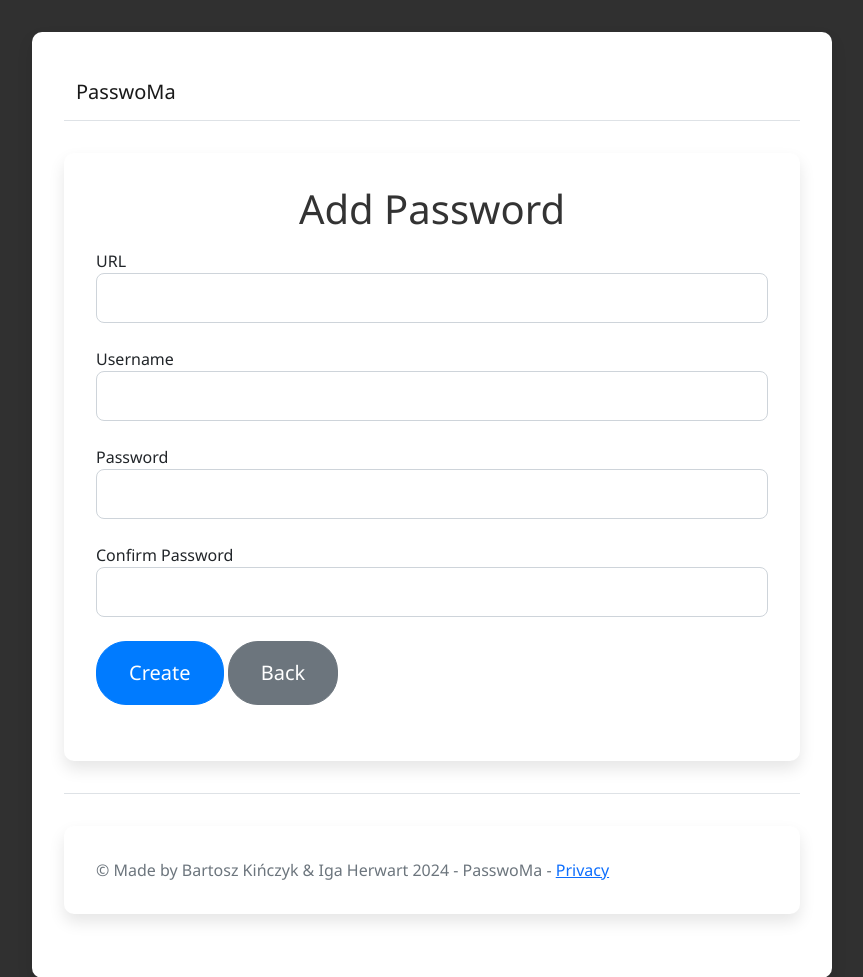
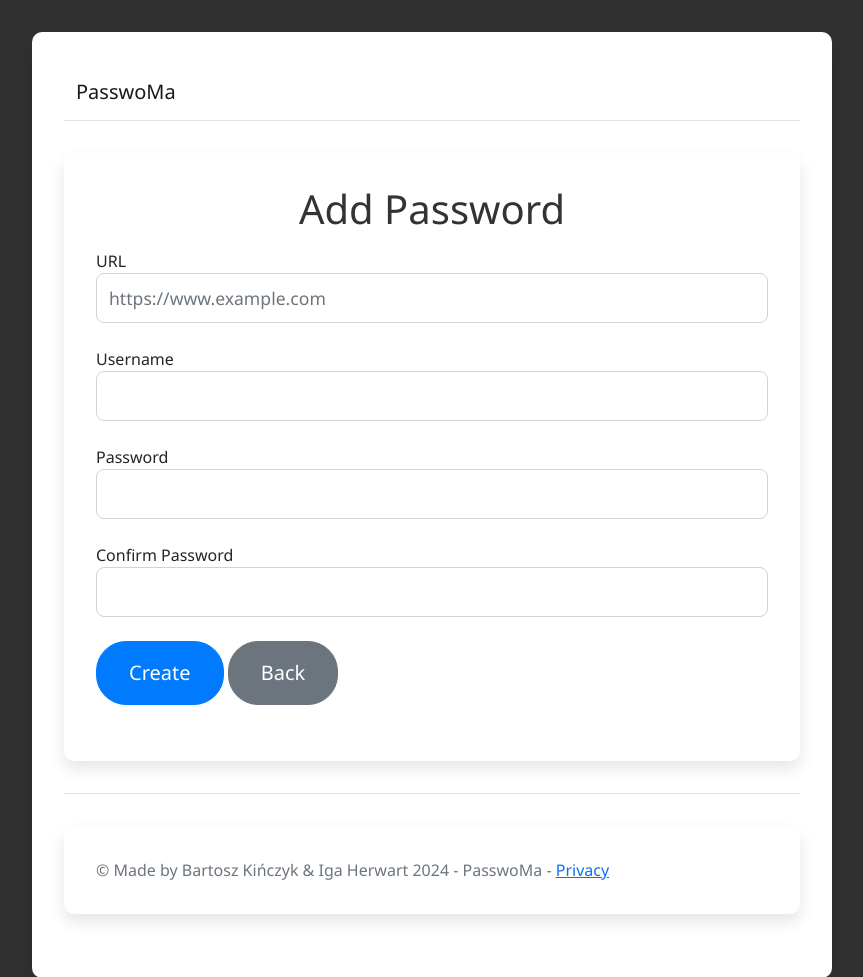
Before and after one commit to Maliniara/PasswoMa, an ASP.NET Core app: page /Password/Add in a window 1280 px wide. Shown: the top 977 px of the page, without its empty margins (208-1071 px from the left). Run offline with ASP.NET Core 8, Linux system fonts and the light colour scheme.

Commit message:
2.css
minor fixes

```diff
--- a/Controllers/PasswordController.cs
+++ b/Controllers/PasswordController.cs
@@ -119,9 +119,9 @@ namespace PasswordManager.Controllers
 
         private string EnsureUrlProtocol(string url)
         {
-            if (!url.StartsWith("http://") && !url.StartsWith("https://") && !url.StartsWith("www."))
+            if (!url.StartsWith("http://") && !url.StartsWith("https://"))
             {
-                return "https://www." + url;
+                return "https://" + url;
             }
             return url;
         }
--- a/Views/Password/Add.cshtml
+++ b/Views/Password/Add.cshtml
@@ -11,7 +11,7 @@
     <form asp-action="Add">
         <div class="form-group">
             <label asp-for="URL" class="control-label">URL</label>
-            <input asp-for="URL" class="form-control" type="url" />
+            <input asp-for="URL" class="form-control" type="url" placeholder="https://www.example.com" />
             <span asp-validation-for="URL" class="text-danger"></span>
         </div>
         <div class="form-group">
--- a/wwwroot/css/site.css
+++ b/wwwroot/css/site.css
@@ -59,3 +59,13 @@ h1 {
   background-color: #495057;
   border-color: #495057;
 }
+
+.password-blur {
+  filter: blur(5px);
+  cursor: pointer;
+  transition: filter 0.3s ease-in-out;
+}
+
+.password-blur:hover {
+  filter: none;
+}
```
Also changed, not shown: Views/Home/Privacy.cshtml (+7 -1 lines), 11 other files.
